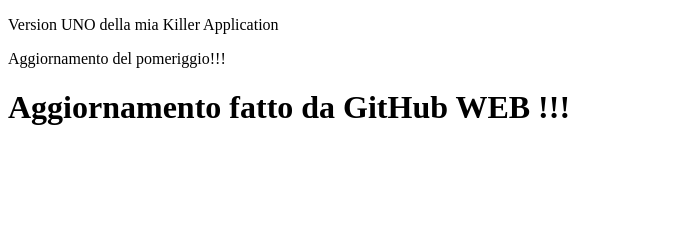
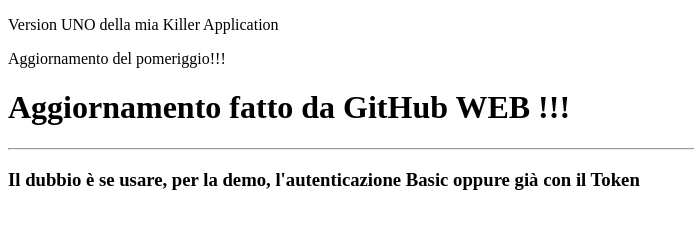
Before and after one commit to claudioorlandi/SimpleGitProject, a plain HTML site: page index.html in a window 1280 px wide. Shown: the whole page, without its empty margins (0-694 px from the left). Drawn offline with Linux system fonts and the light colour scheme.

Commit message:
Test per l'autenticazione

```diff
--- a/index.html
+++ b/index.html
@@ -9,5 +9,7 @@
     <p>Version UNO della mia Killer Application</p>
     <p>Aggiornamento del pomeriggio!!!</p>
     <h1>Aggiornamento fatto da GitHub WEB !!!</h1>
+    <hr>
+    <h3>Il dubbio è se usare, per la demo, l'autenticazione Basic oppure già con il Token</h3>
 </body>
 </html>
```
